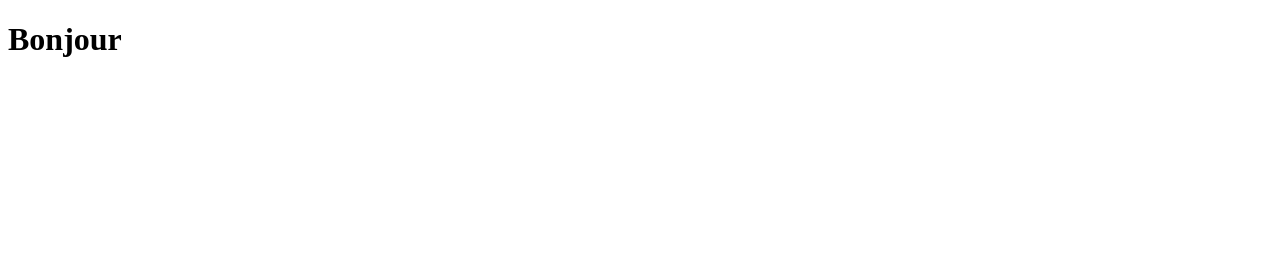
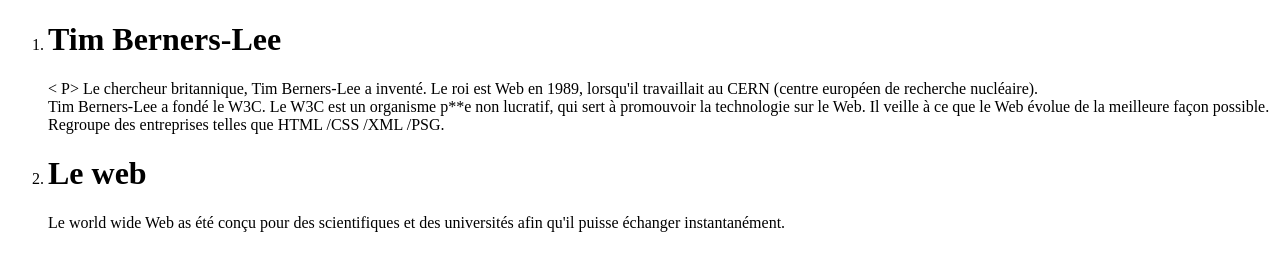
Before and after one commit to Lola-Min/Lola-Min, a plain HTML site: page index.html in a window 1280 px wide. Drawn offline with Linux system fonts and the light colour scheme.

Commit message:
Update index.html
Essaie

```diff
--- a/index.html
+++ b/index.html
@@ -3,9 +3,16 @@
 <head>
     <meta charset="UTF-8">
     <meta name="viewport" content="width=device-width, initial-scale=1.0">
-    <title>SNT</title>
+    <title>SNT histoire du Web </title>
 </head>
 <body>
-    <h1>Bonjour</h1>
+   <ol><li><h1> Tim Berners-Lee </h1></li>
+    < P> Le chercheur britannique, Tim Berners-Lee a inventé. Le roi est Web en 1989, lorsqu'il travaillait au CERN (centre européen de recherche nucléaire).<br>
+    Tim Berners-Lee a fondé le W3C. Le W3C est un organisme p**e non lucratif, qui sert à promouvoir la technologie sur le Web. Il veille à ce que le Web évolue de la meilleure façon possible. Regroupe des entreprises telles que HTML /CSS /XML /PSG. <br>
+    </P>
+       <li><h1> Le web </h1></li>
+       <p> Le world wide Web as été conçu pour des scientifiques et des universités afin qu'il puisse échanger instantanément.<br>
+       </p>
+    </ol>
 </body>
 </html>
```
